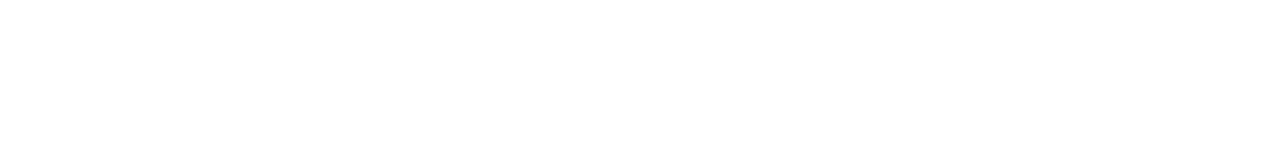
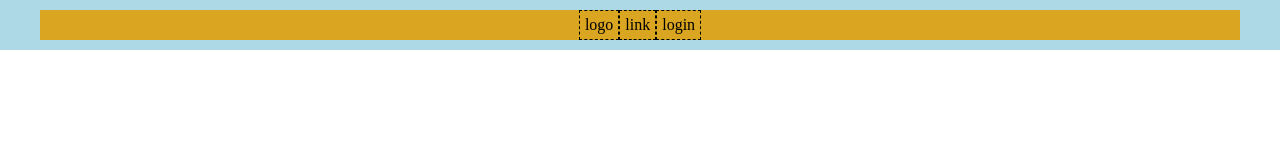
Before and after one commit to defendimattia/htmlcss-struttura-discord, a plain HTML site: page index.html in a window 1280 px wide. Drawn offline with Linux system fonts and the light colour scheme.

Commit message:
feat: working on header

```diff
--- a/index.html
+++ b/index.html
@@ -6,11 +6,20 @@
     <title>Struttura Discord</title>
 
     <link rel="stylesheet" href="style.css">
+
 </head>
 
 <body>
 
-    <header></header>
+    <header class="header-settings">
+
+        <div class="header-container">
+            <div>logo</div>
+            <div>link</div>
+            <div>login</div>
+        </div>
+
+    </header>
     <main></main>
     <footer></footer>
 
--- a/style.css
+++ b/style.css
@@ -7,3 +7,26 @@
     margin: 0;
     box-sizing: border-box;
 }
+
+
+/***************/
+/**** MAIN *****/
+/***************/
+
+.header-settings {
+    background-color: #add8e6;
+    padding: 10px;
+}
+
+.header-container {
+    display: flex;
+    background-color: #daa520;
+    justify-content: center;
+    width: 1200px;
+    margin: auto;
+}
+
+.header-container > div {
+    border: 1px dashed #000000;
+    padding: 5px;
+}
```
